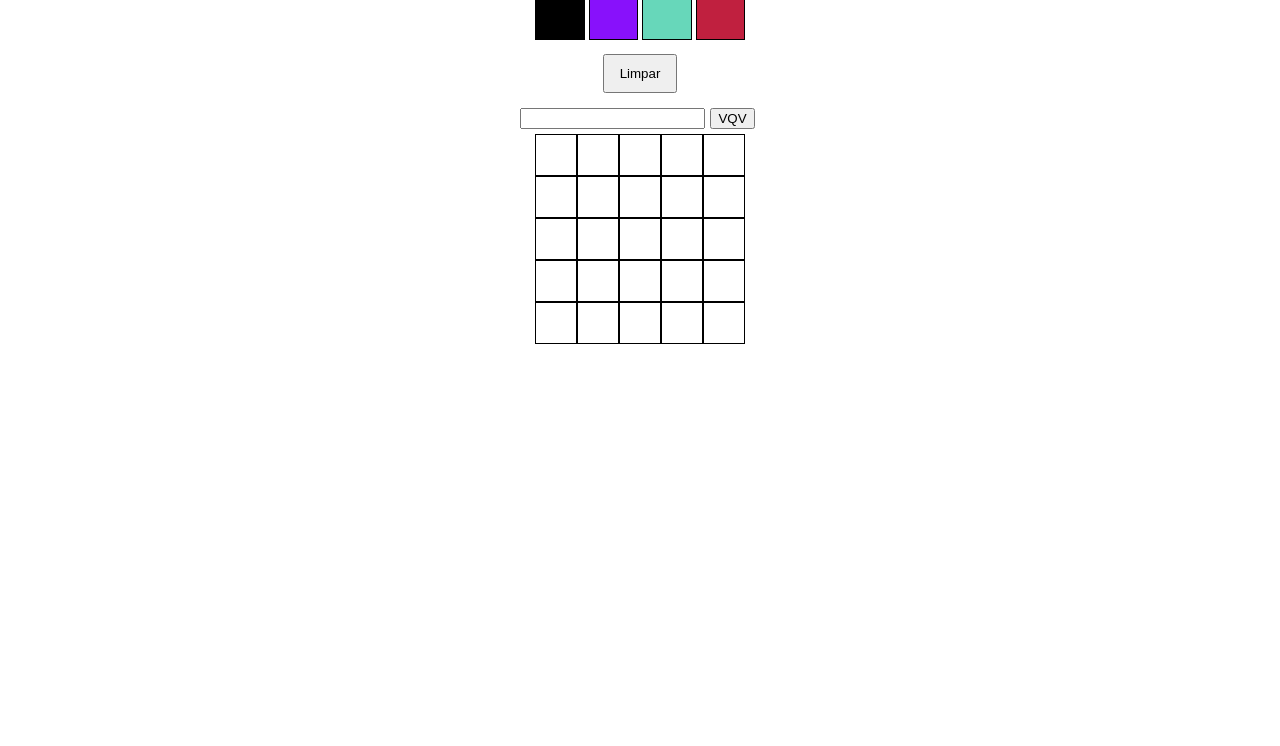
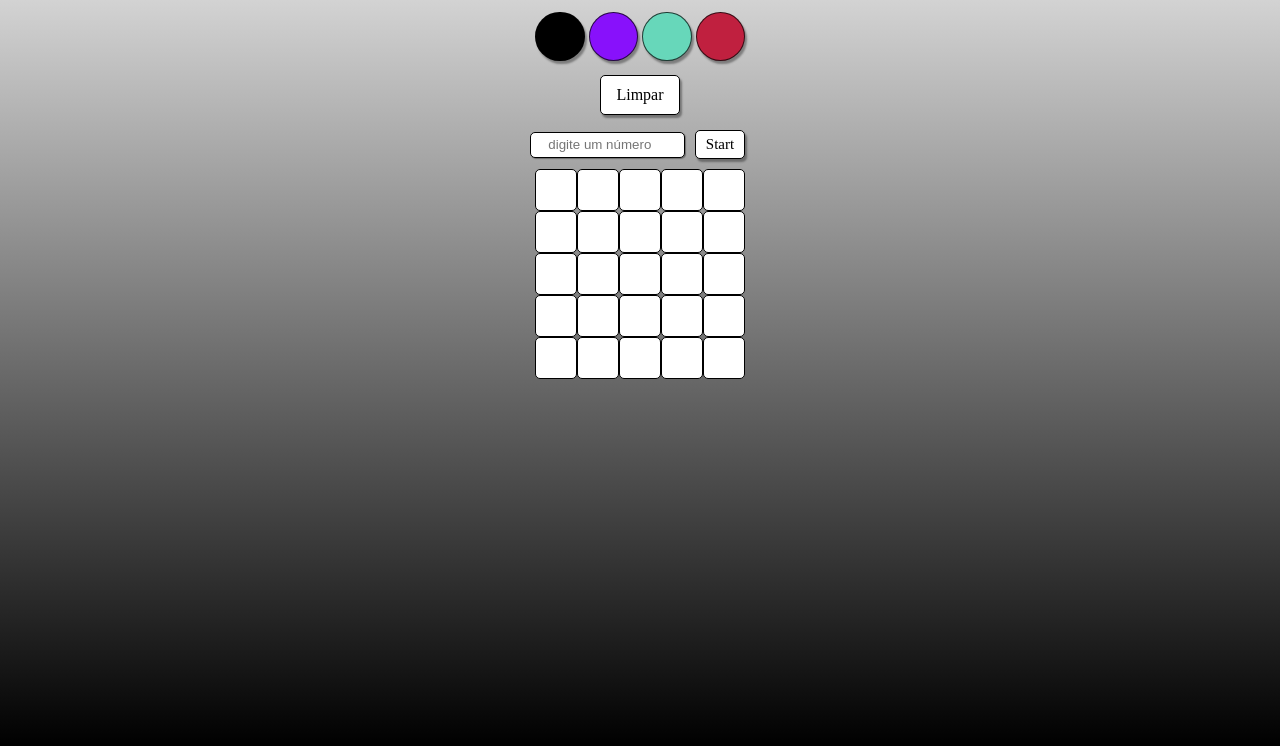
Before and after one commit to leovcampos/Pixels-art-project, a plain HTML site: page index.html in a window 1280 px wide. Shown: the part 89-835 px from the top of the page. Before the commit the page ends 800 px from the top, so only its background shows below. Drawn offline with Linux system fonts and the light colour scheme.

Commit message:
CSS modifications

```diff
--- a/index.html
+++ b/index.html
@@ -62,11 +62,6 @@
             </section>-->
         </div>
     </main>
-
-    <footer>
-
-    </footer>
-
     <script src="script.js"></script>
 </body>
 </html>
--- a/script.js
+++ b/script.js
@@ -54,13 +54,13 @@ function reset(){
 
 
 const inputB = document.createElement('input');
-
 const buttonNum = document.createElement('button');
 const divChoice = document.querySelector('#choiceNum');
 inputB.type = 'number';
 inputB.min = 1;
 inputB.id = 'board-size';
-buttonNum.innerText = 'VQV';
+inputB.placeholder = 'digite um número';
+buttonNum.innerText = 'Start';
 buttonNum.id = 'generate-board';
 
 function choice(){
--- a/style.css
+++ b/style.css
@@ -1,12 +1,39 @@
 *{
     text-align: center;
+    padding: 0;
+}
+
+body{
+    background-image: linear-gradient(to top, black, rgb(236, 236, 236));
+    height: 100vh;
+}
+
+#title{
+    font-size: 40px;
+    font-style: italic;
+    font-variant: small-caps;
+    font-weight: bold;
+    color: rgb(0, 0, 0);
 }
 
 .color{
-    border: 1px solid black;
+    border: 1px solid rgba(0, 0, 0, 0.719);
+    border-radius: 100%;
     width: 47.5px;
     height: 47.5px;
     display: inline-block;
+    box-shadow: 2px 3px 2px rgba(27, 26, 26, 0.411);
+}
+
+.color:hover{
+    width: 50px;
+    height: 50px;
+    cursor: pointer;
+}
+
+.color:active{
+    width: 47.5px;
+    height: 47.5px;
 }
 
 #black{
@@ -15,22 +42,69 @@
 
 #pixel-board{
     font-size: 0;
-
 }
 
 .pixel{
     background-color: white;
     border: 1px solid black;
+    border-radius: 5px;
     width: 40px;
     height: 40px;
     display: inline-block;
 }
 
+.pixel:hover{
+    cursor: pointer;
+    width: 43px;
+    height: 43px;
+}
+
+.pixel:active{
+    width: 40px;
+    height: 40px;
+}
+
 #generate-board{
-    margin: 5px;
+    font-family: 'Times New Roman', Times, serif;
+    font-size: 15px;
+    padding: 5px 10px 5px 10px;
+    margin: 5px 5px 10px 10px;
+    border-radius: 5px;
+    border: 1px solid black;
+    box-shadow: 2px 3px 2px rgba(27, 26, 26, 0.411);
+    background-color: white;
+}
+
+#generate-board:hover{
+    background-color: rgba(48, 46, 46, 0.452);
+    ;
+    transition-duration: 0.5s
 }
 
 #clear-board{
+    font-family: 'Times New Roman', Times, serif;
+    font-size: 16px;
     padding: 10px 15px 10px 15px;
     margin: 10px;
+    border-radius: 5px;
+    border: 1px solid black;
+    background-color: white;
+    box-shadow: 2px 3px 2px rgba(27, 26, 26, 0.411);
+    transition-duration: 0.5s
 }
+
+#clear-board:hover{
+    background-color: rgba(48, 46, 46, 0.452);
+}
+
+#clear-board:active{
+    background-color: white;
+}
+
+#board-size{
+    height: 24px;
+    width: 153px;
+    border: 1px solid black;
+    border-radius: 5px;
+    box-shadow: 1px 1px 1px rgba(27, 26, 26, 0.411);
+}
```
